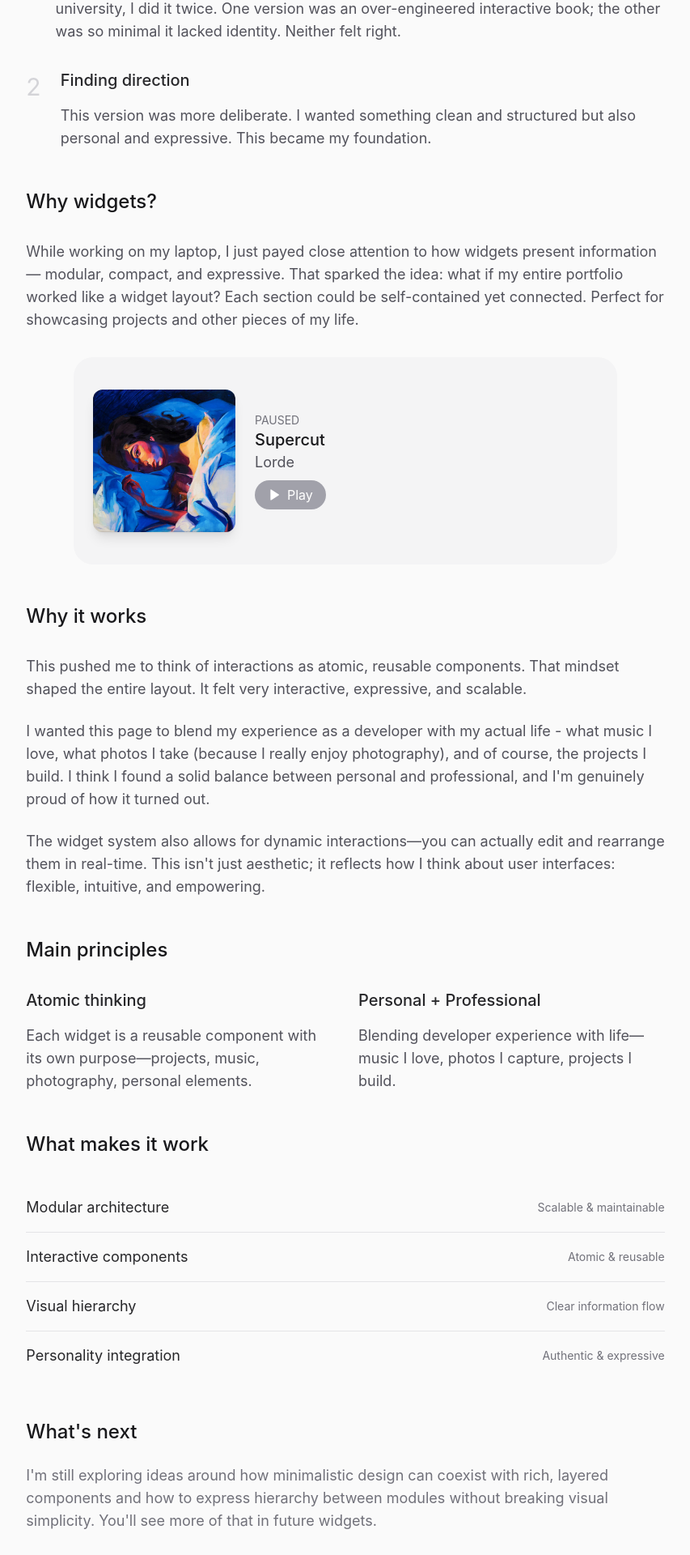
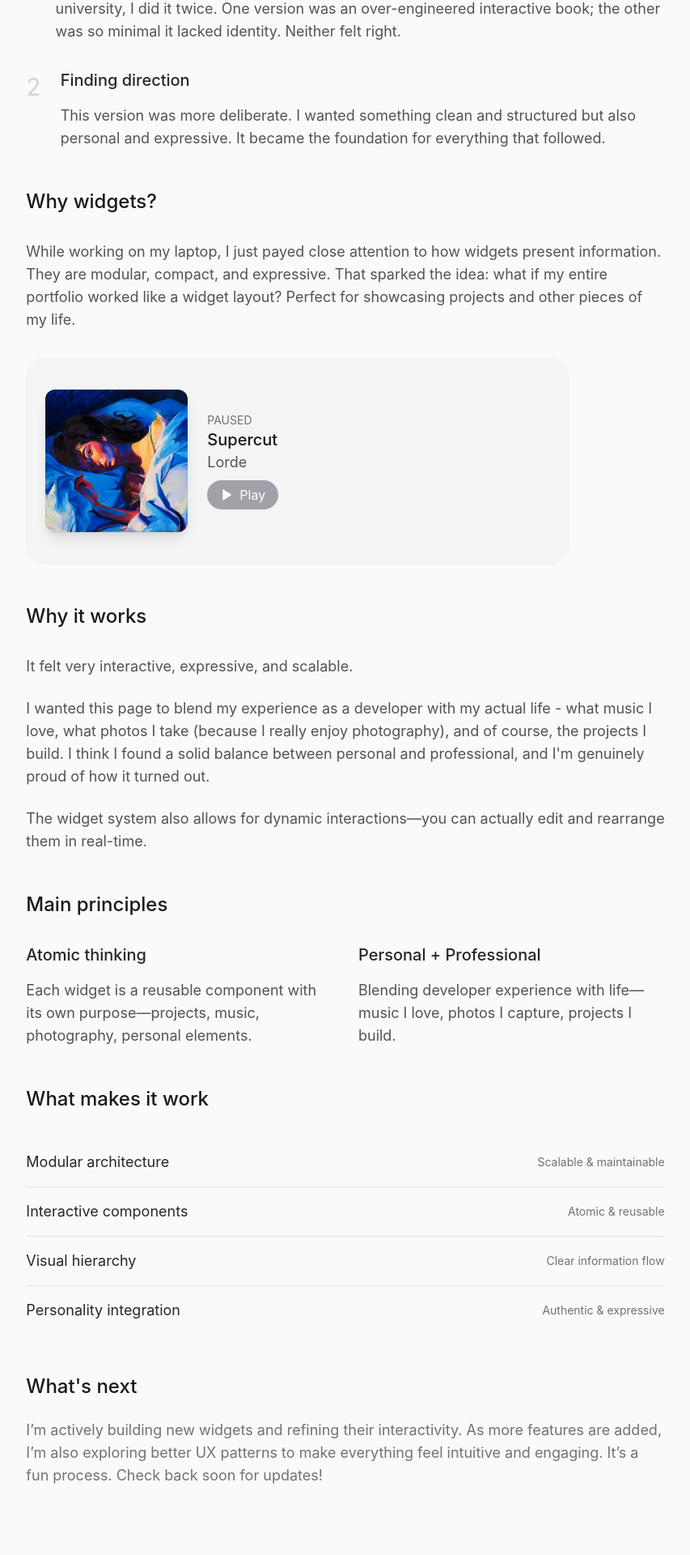
Before and after one commit to HJyup/hjyup-personal-page, a Next.js app: page /posts/portfolio in a window 1280 px wide. Shown: the part 840-2760 px from the top of the page at 81% size, without its empty margins (213-1066 px from the left). Built offline with nearby package versions, Linux system fonts and the light colour scheme.

Commit message:
fix: THE final polish

```diff
--- a/app/posts/portfolio/page.tsx
+++ b/app/posts/portfolio/page.tsx
@@ -72,8 +72,8 @@ const PortfolioPage = () => {
                 </h3>
                 <p className="text-base sm:text-lg text-zinc-600 dark:text-zinc-400 leading-relaxed">
                   This version was more deliberate. I wanted something clean and
-                  structured but also personal and expressive. This became my
-                  foundation.
+                  structured but also personal and expressive. It became the
+                  foundation for everything that followed.
                 </p>
               </div>
             </div>
@@ -86,12 +86,12 @@ const PortfolioPage = () => {
           </h2>
           <p className="text-base sm:text-lg text-zinc-600 dark:text-zinc-400 leading-relaxed mb-8">
             While working on my laptop, I just payed close attention to how
-            widgets present information — modular, compact, and expressive. That
-            sparked the idea: what if my entire portfolio worked like a widget
-            layout? Each section could be self-contained yet connected. Perfect
-            for showcasing projects and other pieces of my life.
+            widgets present information. They are modular, compact, and
+            expressive. That sparked the idea: what if my entire portfolio
+            worked like a widget layout? Perfect for showcasing projects and
+            other pieces of my life.
           </p>
-          <MusicWidget className="mx-0" />
+          <MusicWidget className="!mx-0" />
         </section>
 
         <section>
@@ -100,9 +100,7 @@ const PortfolioPage = () => {
           </h2>
           <div className="space-y-6">
             <p className="text-base sm:text-lg text-zinc-600 dark:text-zinc-400 leading-relaxed">
-              This pushed me to think of interactions as atomic, reusable
-              components. That mindset shaped the entire layout. It felt very
-              interactive, expressive, and scalable.
+              It felt very interactive, expressive, and scalable.
             </p>
             <p className="text-base sm:text-lg text-zinc-600 dark:text-zinc-400 leading-relaxed">
               I wanted this page to blend my experience as a developer with my
@@ -113,9 +111,7 @@ const PortfolioPage = () => {
             </p>
             <p className="text-base sm:text-lg text-zinc-600 dark:text-zinc-400 leading-relaxed">
               The widget system also allows for dynamic interactions—you can
-              actually edit and rearrange them in real-time. This isn't just
-              aesthetic; it reflects how I think about user interfaces:
-              flexible, intuitive, and empowering.
+              actually edit and rearrange them in real-time.
             </p>
           </div>
         </section>
@@ -199,10 +195,10 @@ const PortfolioPage = () => {
             What's next
           </h2>
           <p className="text-base sm:text-lg text-zinc-500 dark:text-zinc-500">
-            I'm still exploring ideas around how minimalistic design can coexist
-            with rich, layered components and how to express hierarchy between
-            modules without breaking visual simplicity. You'll see more of that
-            in future widgets.
+            I’m actively building new widgets and refining their interactivity.
+            As more features are added, I’m also exploring better UX patterns to
+            make everything feel intuitive and engaging. It’s a fun process.
+            Check back soon for updates!
           </p>
         </section>
       </PostContentContainer>
--- a/components/module/widgets/logos.tsx
+++ b/components/module/widgets/logos.tsx
@@ -2,7 +2,7 @@
 
 import React, { useState } from 'react';
 import { AnimatePresence, motion } from 'framer-motion';
-import { InfoIcon } from 'lucide-react';
+import { CircleArrowOutUpRightIcon, InfoIcon } from 'lucide-react';
 
 import Htb from '@/components/ui/icons/htb';
 import ProjectShare from '@/components/ui/icons/project-share';
@@ -50,7 +50,7 @@ function BackdropOverlay({ isVisible, onClose }: BackdropOverlayProps) {
           animate={{ opacity: 1 }}
           exit={{ opacity: 0 }}
           transition={{ duration: 0.2 }}
-          className="fixed inset-0 z-30 backdrop-blur-lg bg-black/20 dark:bg-black/40 cursor-pointer"
+          className="fixed inset-0 z-30 backdrop-blur-xl dark:bg-black/40 bg-black/10"
           onClick={onClose}
           onTouchEnd={onClose}
           role="button"
@@ -75,7 +75,7 @@ function InfoTooltip({ info, isVisible }: InfoTooltipProps) {
           <p className="text-lg font-medium text-zinc-950 dark:text-zinc-50 drop-shadow-sm">
             {info.title}
           </p>
-          <p className="text-sm text-zinc-700 dark:text-zinc-400 mt-1 drop-shadow-sm">
+          <p className="text-sm text-muted-foreground mt-1 drop-shadow-sm">
             {info.description}
           </p>
         </motion.div>
@@ -111,7 +111,7 @@ function LogoContainer({
       </a>
 
       <button
-        className="absolute bottom-3 left-3 w-8 h-8 bg-white/10 dark:bg-zinc-800/50 backdrop-blur-sm rounded-full flex items-center justify-center transition-all duration-200 hover:scale-110 hover:bg-white/30 dark:hover:bg-zinc-800/80 z-10 touch-manipulation"
+        className="absolute bottom-3 left-3 w-10 h-10 bg-white/10 dark:bg-zinc-800/50 backdrop-blur-sm rounded-full flex items-center justify-center transition-all duration-200 hover:scale-110 hover:bg-white/30 dark:hover:bg-zinc-800/80 z-10 touch-manipulation"
         onMouseEnter={() => onMouseEnter(logoKey)}
         onMouseLeave={onMouseLeave}
         onClick={e => {
@@ -121,7 +121,7 @@ function LogoContainer({
         }}
         aria-label={`Show ${info.title} information`}
       >
-        <InfoIcon className="w-5 h-5 text-zinc-500 dark:text-zinc-500" />
+        <CircleArrowOutUpRightIcon className="w-5 h-5 text-zinc-500 dark:text-zinc-500" />
       </button>
 
       <InfoTooltip info={info} isVisible={isActive} />
@@ -136,8 +136,8 @@ export function LogosWidget({ className = '' }: LogosWidgetProps) {
 
   const logoInfo: Record<string, LogoInfo> = {
     htb: {
-      title: '⭐ HackTheBurgh',
-      description: 'Largest Scotland Hackathon',
+      title: '🏆 HackTheBurgh',
+      description: 'Organiser of the largest Scotland Hackathon',
     },
     projectshare: {
       title: '💻 Project share',
```
